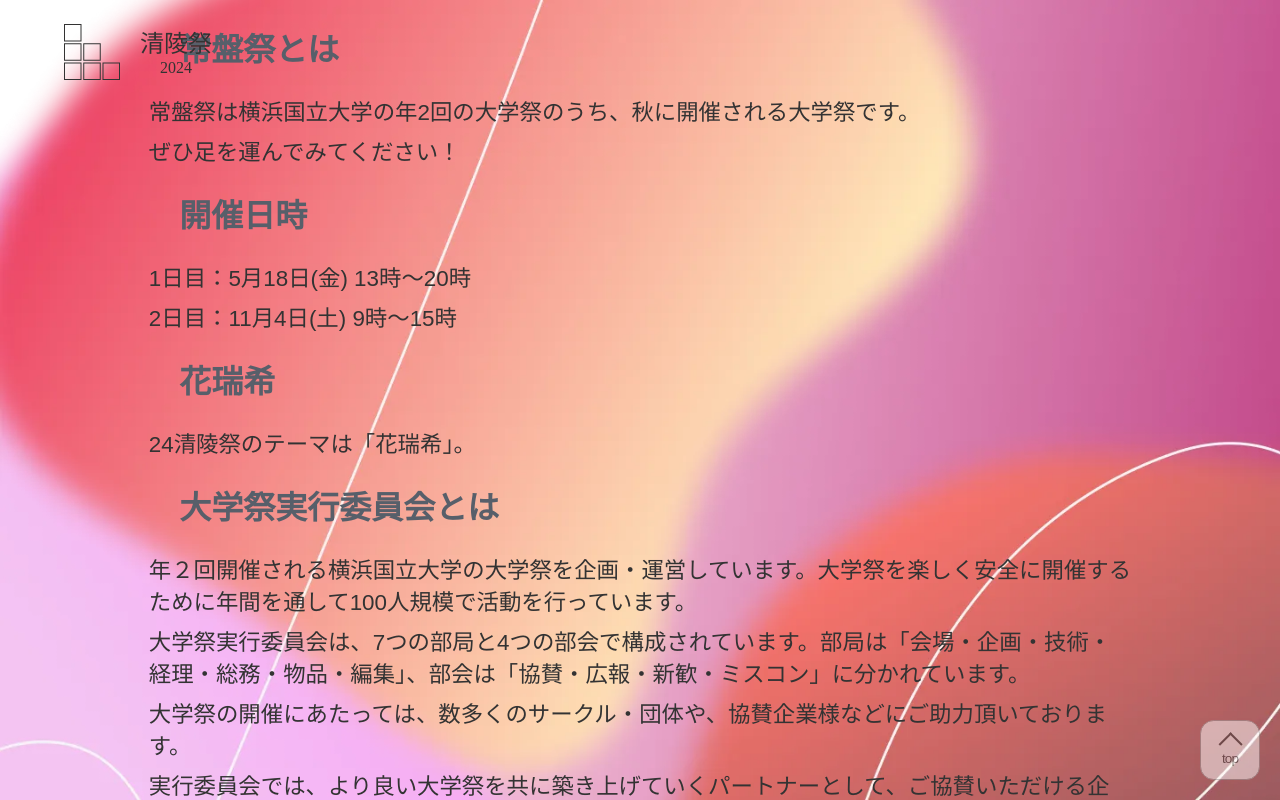
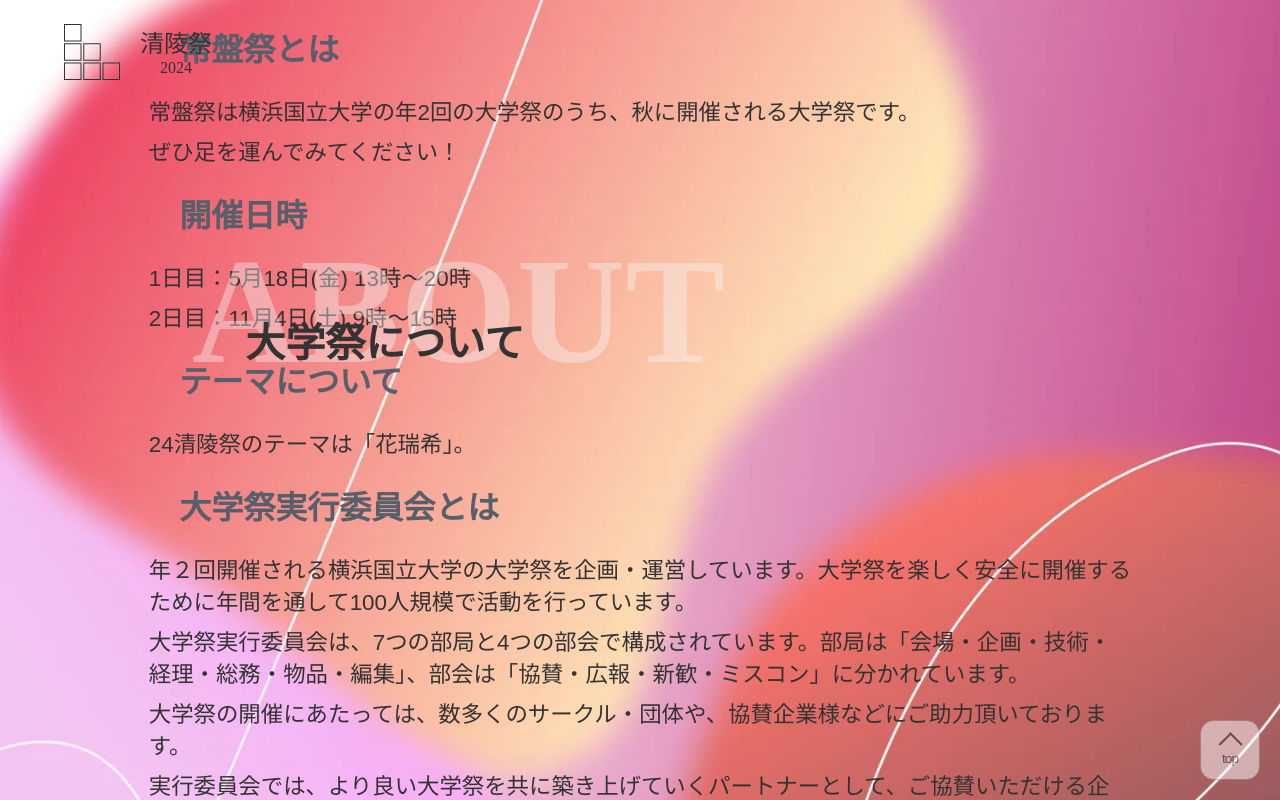
Before and after one commit to ynufes-tech/ynufes-seiryo24, a Nuxt app: page /about in a window 1280 px wide. Built offline with nearby package versions, Linux system fonts and the light colour scheme.

Commit message:
テキストを修正

```diff
--- a/pages/about/index.vue
+++ b/pages/about/index.vue
@@ -4,6 +4,9 @@
   <div class="about-page">
     <div class="about-title"></div>
     <div class="inner-about-page">
+      <div class="page-title">
+        <PageTitle :title="'ABOUT'" :subTitle="'大学祭について'" />
+      </div>
       <div class="tokiwa-about">
         <h1 class="child-title">常盤祭とは</h1>
 
@@ -17,10 +20,8 @@
         <p>2日目：11月4日(土) 9時〜15時</p>
       </div>
       <div class="theme-about">
-        <h1 class="child-title">花瑞希</h1>
-        <p>
-          24清陵祭のテーマは「花瑞希」。
-        </p>
+        <h1 class="child-title">テーマについて</h1>
+        <p>24清陵祭のテーマは「花瑞希」。</p>
       </div>
       <div class="committee-about">
         <h1 class="child-title">大学祭実行委員会とは</h1>
@@ -47,12 +48,17 @@ html {
   scroll-behavior: smooth;
 }
 *p {
-    font-size: min(1.4em, 4vw);
-    margin: 0.5rem 1.3rem;
+  font-size: min(1.4em, 4vw);
+  margin: 0.5rem 1.3rem;
 }
 .inner-about-page {
   width: min(1024px, 100vw);
   margin: 0 auto;
+}
+.page-title {
+  /*  display: flex;
+  flex-direction: column;
+  box-sizing: border-box; */
 }
 
 .child-title {
--- a/pages/index.vue
+++ b/pages/index.vue
@@ -28,6 +28,7 @@ useHead({
 #top-title {
   display: flex;
   flex-direction: column;
+  box-sizing: border-box;
   align-items: center;
   justify-content: center;
   width: 100%;
```
